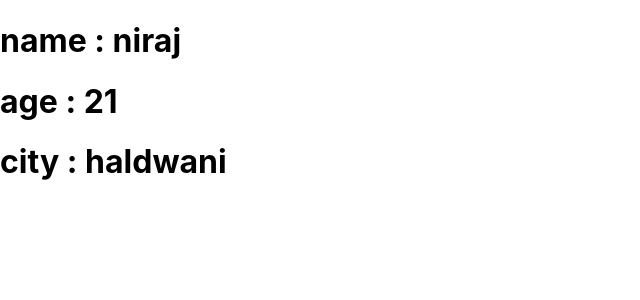
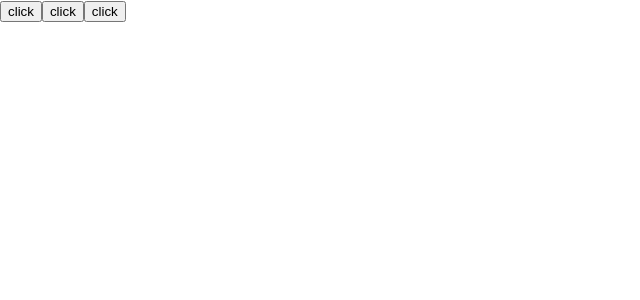
Before and after one commit to nirajbhayera4/React, a React (Create React App) app in the folder hello/: page / in a window 1280 px wide. Shown: the top 300 px of the page, without its empty margins (0-640 px from the left). Built offline with nearby package versions, Linux system fonts and the light colour scheme.

Commit message:
Add JSX and button practice components
Add Ps2 and Ps3 practice components and render Ps3 from the app.

```diff
--- a/hello/src/App.js
+++ b/hello/src/App.js
@@ -1,11 +1,13 @@
 import Ps1 from './practice/Ps1';
+import Ps2 from './practice/Ps2';
+import Ps3 from './practice/Ps3';
 
 
 function App() {
   return (
     <div className="App">
 
-      <Ps1 />
+      <Ps3 />
 
 
 
--- /dev/null
+++ b/hello/src/practice/Ps2.js
@@ -0,0 +1,13 @@
+// display three headings using a fragemnt
+import React from 'react'
+
+function Ps2() {
+  return (
+    <>
+    <h1>Welcome to react</h1>
+    <h2>learning JSX</h2>
+    </>
+  )
+}
+
+export default Ps2
--- /dev/null
+++ b/hello/src/practice/Ps3.js
@@ -0,0 +1,16 @@
+// create a reusable button component and render it 3 times
+import React from 'react'
+
+function ps3() {
+  return (
+    <div>
+        <div>
+            <button>click </button>
+            <button>click </button>
+            <button>click </button>
+        </div>
+    </div>
+  )
+}
+
+export default ps3
```
